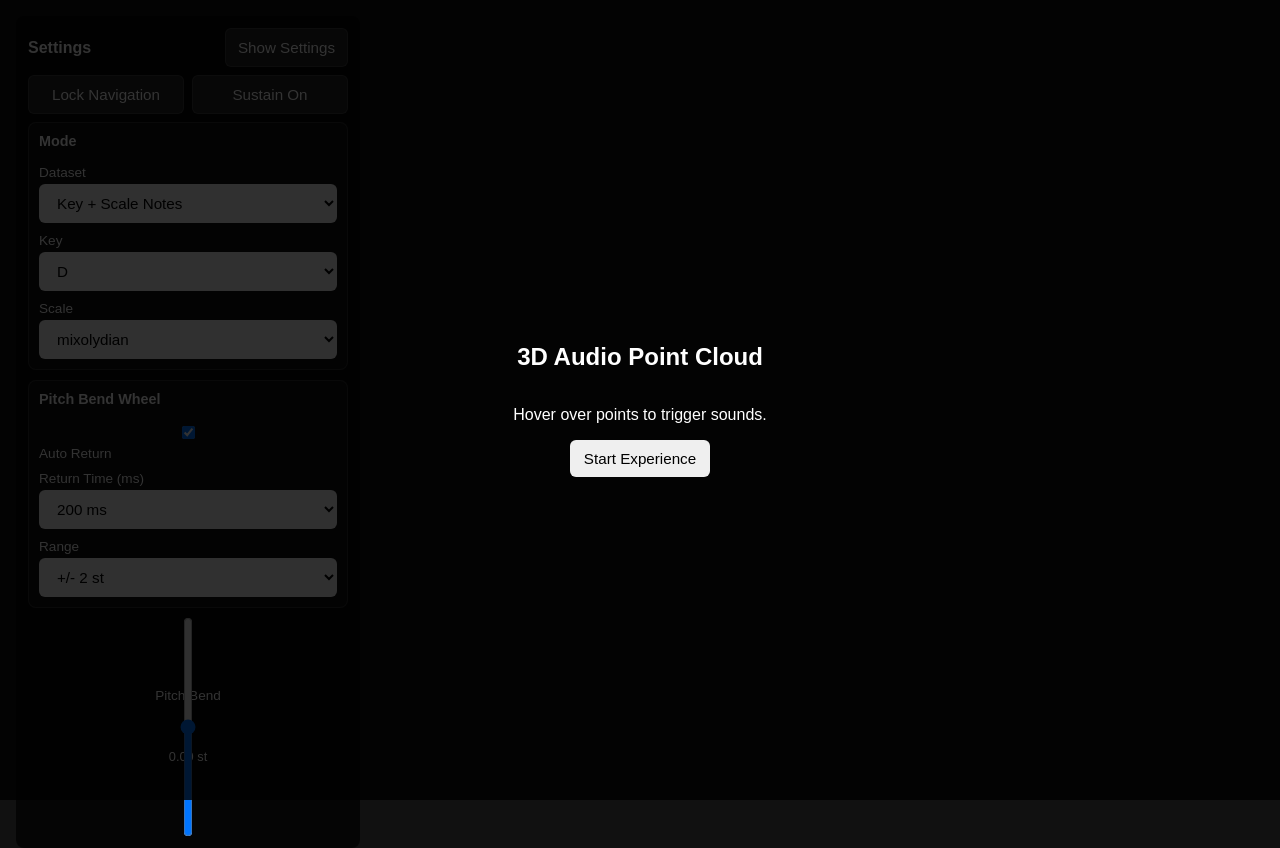
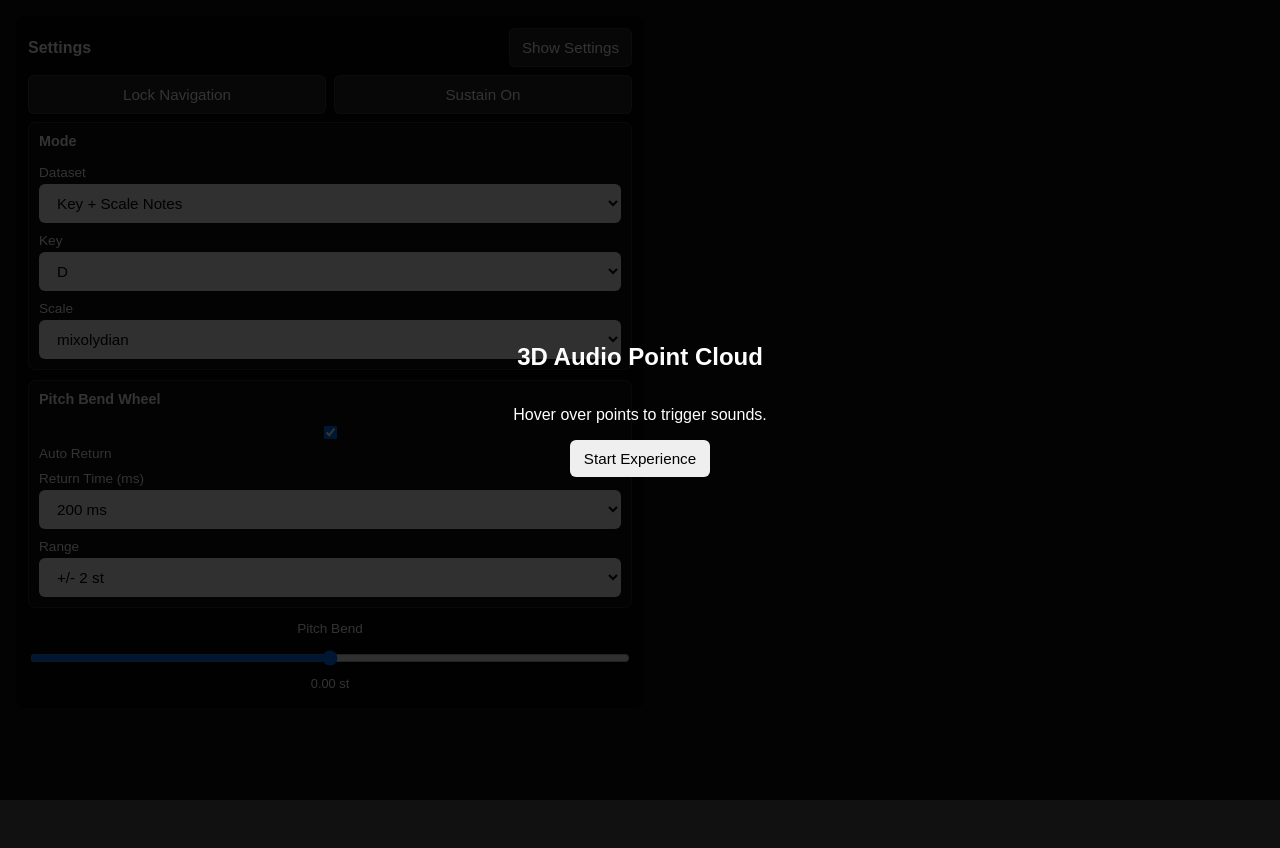
Before and after one commit to JacobARose/music-browser, a website built with Vite: page index.html in a window 1280 px wide. After the commit the page ends 800 px from the top, so only its background shows below. Built offline with nearby package versions, Linux system fonts and the light colour scheme.

Commit message:
Refactor pitch bend release logic for smoother animation; Changed note decay from ~0.03 s to 0.5 s; update control panel styles for improved layout

```diff
--- a/src/audio/ToneAudioEngine.js
+++ b/src/audio/ToneAudioEngine.js
@@ -104,8 +104,8 @@ export class ToneAudioEngine extends AudioEngine {
       voice.gainNode.gain.value,
       now
     );
-    voice.gainNode.gain.exponentialRampToValueAtTime(0.001, now + 0.08);
-    voice.oscillator.stop(now + 0.1);
+    voice.gainNode.gain.exponentialRampToValueAtTime(0.001, now + 0.5);
+    voice.oscillator.stop(now + 0.52);
     voice.oscillator.addEventListener(
       "ended",
       () => {
--- a/src/styles.css
+++ b/src/styles.css
@@ -58,7 +58,7 @@ select {
    display: flex;
    flex-direction: column;
    gap: 8px;
-  min-width: 320px;
+   min-width: 200px;
  }
 
 #control-panel .control-header {
@@ -125,23 +125,18 @@ select {
   flex-direction: column;
   align-items: center;
   justify-content: center;
-  gap: 12px;
-  min-height: 220px;
+  gap: 8px;
+  min-height: 80px;
 }
 
 #control-panel .pitch-wheel label {
-  display: flex;
-  flex-direction: column;
-  align-items: center;
-  gap: 8px;
-  width: 100%;
+  display: block;
+  font-size: 0.85rem;
+  margin-bottom: 4px;
 }
 
 #control-panel .pitch-bend-slider {
-  width: 220px;
-  margin-top: 8px;
-  transform: rotate(-90deg);
-  transform-origin: center;
+  width: 600px;
 }
 
 #control-panel .pitch-bend-value {
--- a/src/ui/ControlPanel.js
+++ b/src/ui/ControlPanel.js
@@ -45,24 +45,8 @@ export class ControlPanel {
       { value: "500", label: "500 ms" },
       { value: "1000", label: "1000 ms" },
     ]);
-    this.returnTimeSelect.value = "200"; // sensible default
-    this.returnTimeSelect.parentElement.style.display = this.autoReturnCheckbox.checked ? "flex" : "none";
-    this.autoReturnCheckbox = document.createElement("input");
-    this.autoReturnCheckbox.type = "checkbox";
-    this.autoReturnCheckbox.checked = true;
-    this.autoReturnLabel = document.createElement("label");
-    this.autoReturnLabel.textContent = "Auto Return";
-    this.autoReturnLabel.prepend(this.autoReturnCheckbox);
-
-    this.returnTimeSelect = this.createSelect("Return Time (ms)", [
-      { value: "100", label: "100 ms" },
-      { value: "200", label: "200 ms" },
-      { value: "300", label: "300 ms" },
-      { value: "500", label: "500 ms" },
-      { value: "1000", label: "1000 ms" },
-    ]);
-    this.returnTimeSelect.value = "200"; // sensible default
-    this.returnTimeSelect.parentElement.style.display = this.autoReturnCheckbox.checked ? "flex" : "none";
+    this.returnTimeSelect.value = "200";
+    this.returnTimeSelect.parentElement.style.display = "flex";
 
     this.pitchWheel = this.createPitchWheel();
     this.rotationLocked = false;
@@ -83,18 +67,9 @@ export class ControlPanel {
     this.datasetSelect.value = "keyScale";
     this.keySelect.value = "D";
     this.scaleSelect.value = "mixolydian";
-    this.datasetSelect.value = "keyScale";
-    this.keySelect.value = "D";
-    this.scaleSelect.value = "mixolydian";
     this.pitchRangeSelect.value = "2";
-    this.autoReturnCheckbox.checked = true;
-    this.autoReturnCheckbox.checked = true;
     this.pitchWheel.slider.value = "0";
     this.pitchWheel.valueDisplay.textContent = "0.00 st";
-    this.returnTimeSelect.value = "200"; // sensible default
-    this.returnTimeSelect.parentElement.style.display = this.autoReturnCheckbox.checked ? "flex" : "none";
-    this.returnTimeSelect.value = "200"; // sensible default
-    this.returnTimeSelect.parentElement.style.display = this.autoReturnCheckbox.checked ? "flex" : "none";
 
     const headerRow = document.createElement("div");
     headerRow.className = "control-header";
@@ -138,8 +113,6 @@ export class ControlPanel {
     this.keySelect.addEventListener("change", this.emitChange);
     this.scaleSelect.addEventListener("change", this.emitChange);
     this.pitchRangeSelect.addEventListener("change", this.handlePitchRangeChange);
-    this.autoReturnCheckbox.addEventListener("change", this.handleAutoReturnChange);
-    this.returnTimeSelect.addEventListener("change", this.emitChange);
     this.autoReturnCheckbox.addEventListener("change", this.handleAutoReturnChange);
     this.returnTimeSelect.addEventListener("change", this.emitChange);
     this.pitchWheel.slider.addEventListener("input", this.handlePitchBendInput);
@@ -201,8 +174,8 @@ export class ControlPanel {
     valueDisplay.className = "pitch-bend-value";
     valueDisplay.textContent = "0.00 st";
 
-    label.appendChild(slider);
     container.appendChild(label);
+    container.appendChild(slider);
     container.appendChild(valueDisplay);
 
     return {
@@ -287,22 +260,6 @@ export class ControlPanel {
 
 handlePitchWheelRelease = () => {
     if (this.autoReturnCheckbox.checked) {
-            // Set slider to 0 with transition based on return time
-            const returnTimeMs = parseInt(this.returnTimeSelect.value);
-            this.pitchWheel.slider.style.transition = `value ${returnTimeMs}ms linear`;
-            this.pitchWheel.slider.value = "0";
-
-            // Remove transition after it completes
-            setTimeout(() => {
-                this.pitchWheel.slider.style.transition = '';
-            }, returnTimeMs);
-
-            this.updatePitchValueDisplay();
-            this.emitChange();
-        }
-    };
-   handlePitchWheelRelease = () => {
-     if (this.autoReturnCheckbox.checked) {
       this.cancelReturnAnimation();
       const startValue = parseFloat(this.pitchWheel.slider.value);
       const duration = parseInt(this.returnTimeSelect.value);
```
Lines whose indentation alone changed are shown as unchanged.
